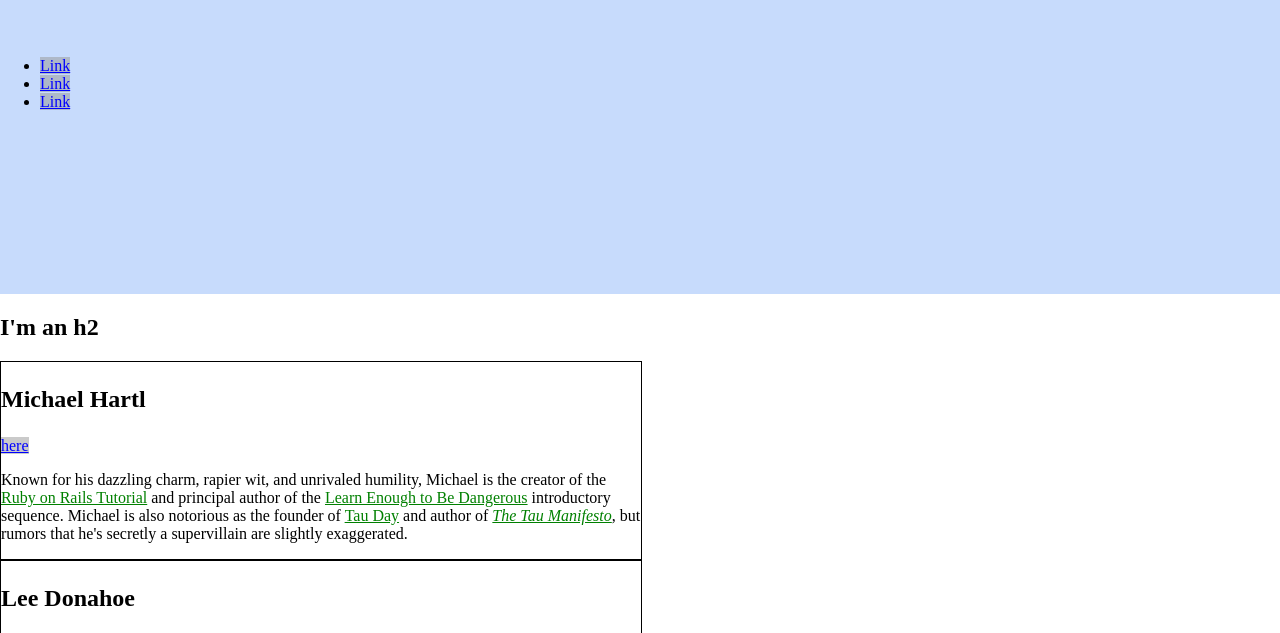
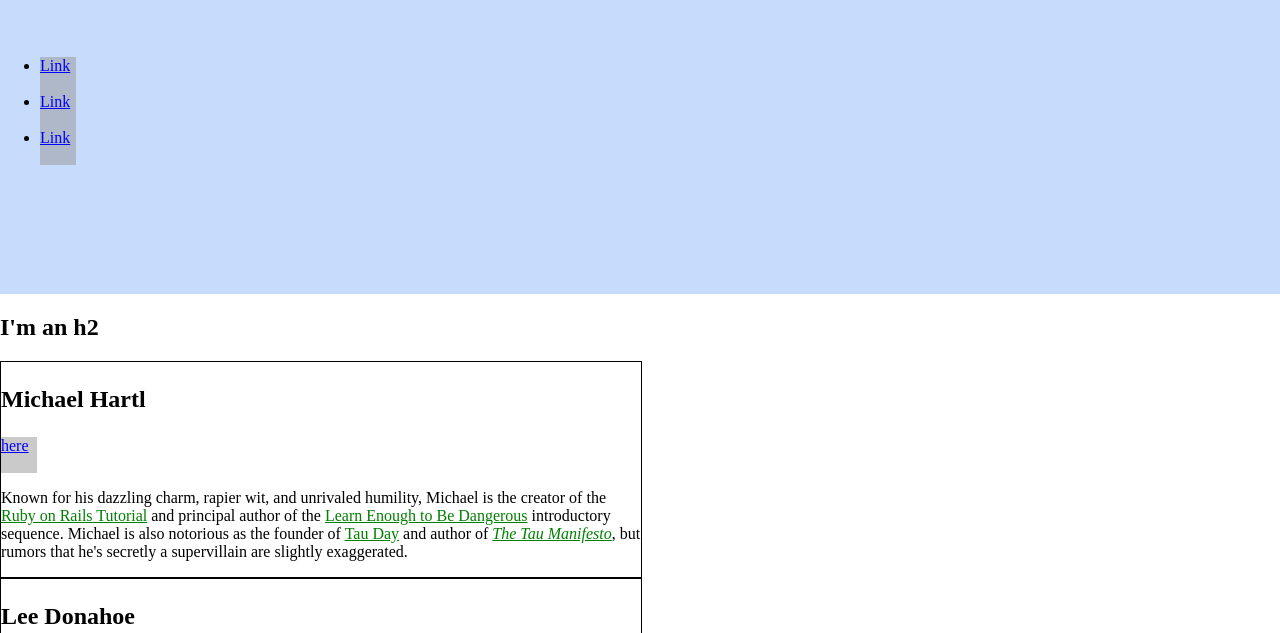
Before and after one commit to BluePeony/bluepeony.github.io, a plain HTML site: page index.html in a window 1280 px wide. Shown: the part 106-739 px from the top of the page. Drawn offline with Linux system fonts and the light colour scheme.

Commit message:
begin chapter 4

```diff
--- a/index.html
+++ b/index.html
@@ -28,6 +28,9 @@
   .social-link {
     background: rgba(150, 150, 150, 0.5);
     color: blue;
+    display: inline-block;
+    height: 36px;
+    width: 36px;
   }
 
   /* BIO STYLES */
```
